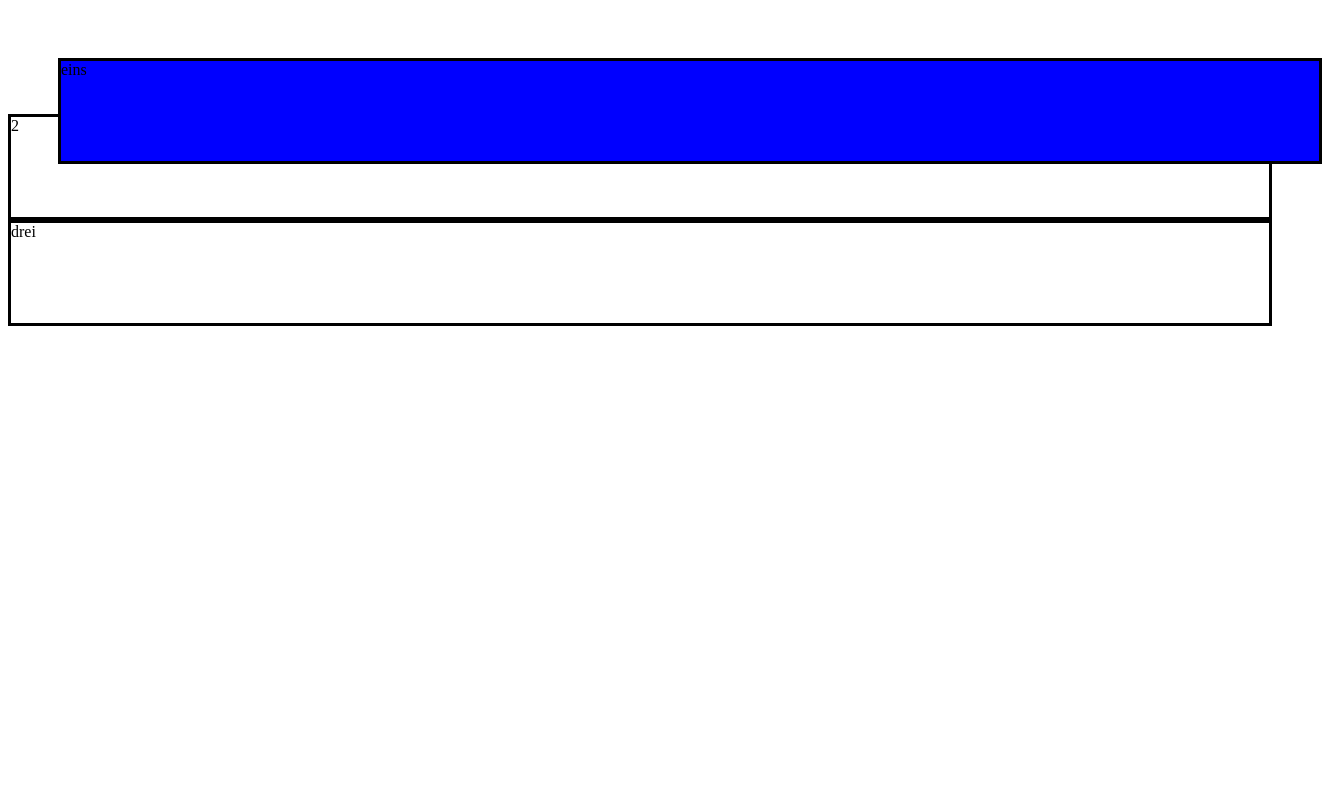
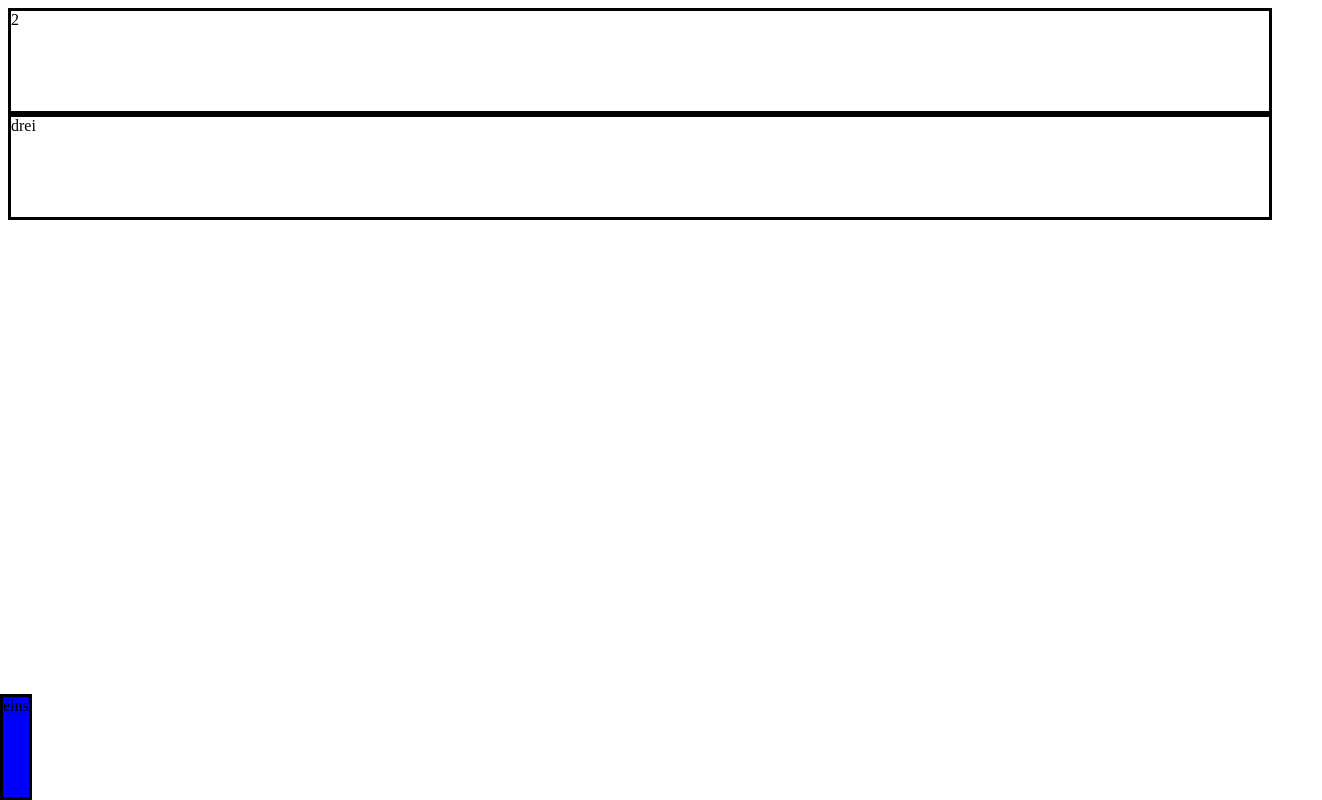
Before and after one commit to la04gr11/2024_2awi_swp, a plain HTML site: page Aufgabe 1/index.html in a window 1280 px wide. Shown: the whole page, 1322 px wide, since content can reach past the window. Drawn offline with Linux system fonts and the light colour scheme.

Commit message:
positions_1

```diff
--- a/Aufgabe 1/style.css
+++ b/Aufgabe 1/style.css
@@ -5,7 +5,7 @@ div{
 
 .div1{
     background-color: blue;
-    position: relative;
-    top: 50px;
-    left: 50px;
+    position: absolute;
+    bottom: 0px;
+    left: 0px;
 }
```
